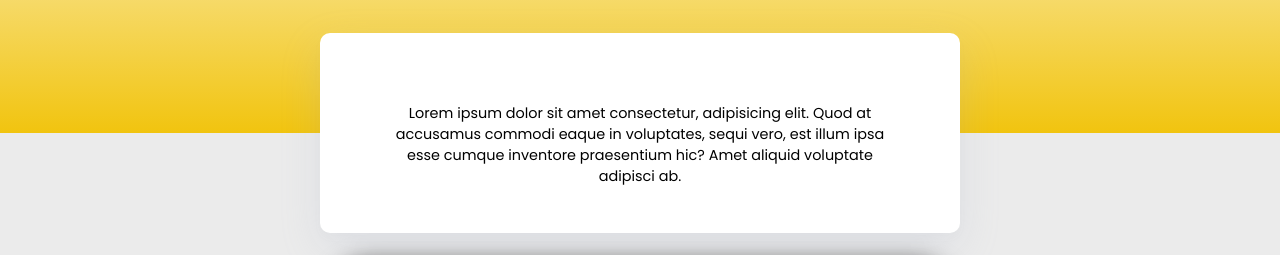
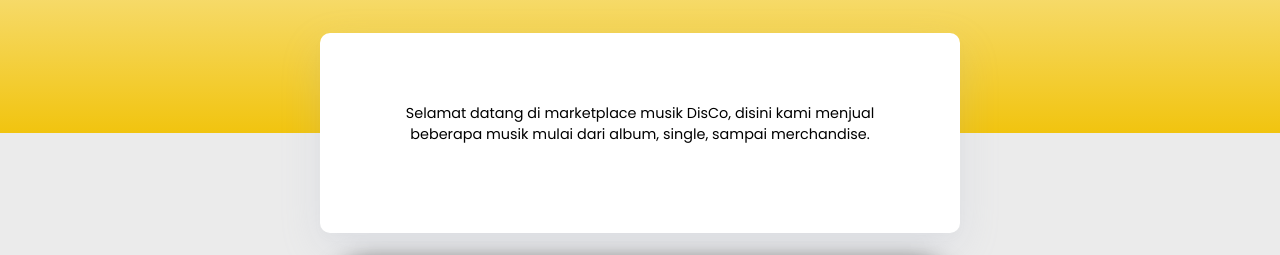
Before and after one commit to nefritmahardika/disconefritsman3bdg, a plain HTML site: page index.html in a window 1280 px wide. Shown: the part 424-679 px from the top of the page. Drawn offline with nearby package versions, Linux system fonts and the light colour scheme; a script that the page names is missing.

Commit message:
Update index.html

```diff
--- a/index.html
+++ b/index.html
@@ -45,9 +45,7 @@
         </div>
         <div class="menu">
             <div class="description">
-                <p>Lorem ipsum dolor sit amet consectetur, adipisicing elit. Quod at accusamus commodi eaque in
-                    voluptates, sequi vero, est illum ipsa esse cumque inventore praesentium hic? Amet aliquid voluptate
-                    adipisci ab.</p>
+                <p>Selamat datang di marketplace musik DisCo, disini kami menjual beberapa musik mulai dari album, single, sampai merchandise.</p>
             </div>
         </div>
     </div>
```
